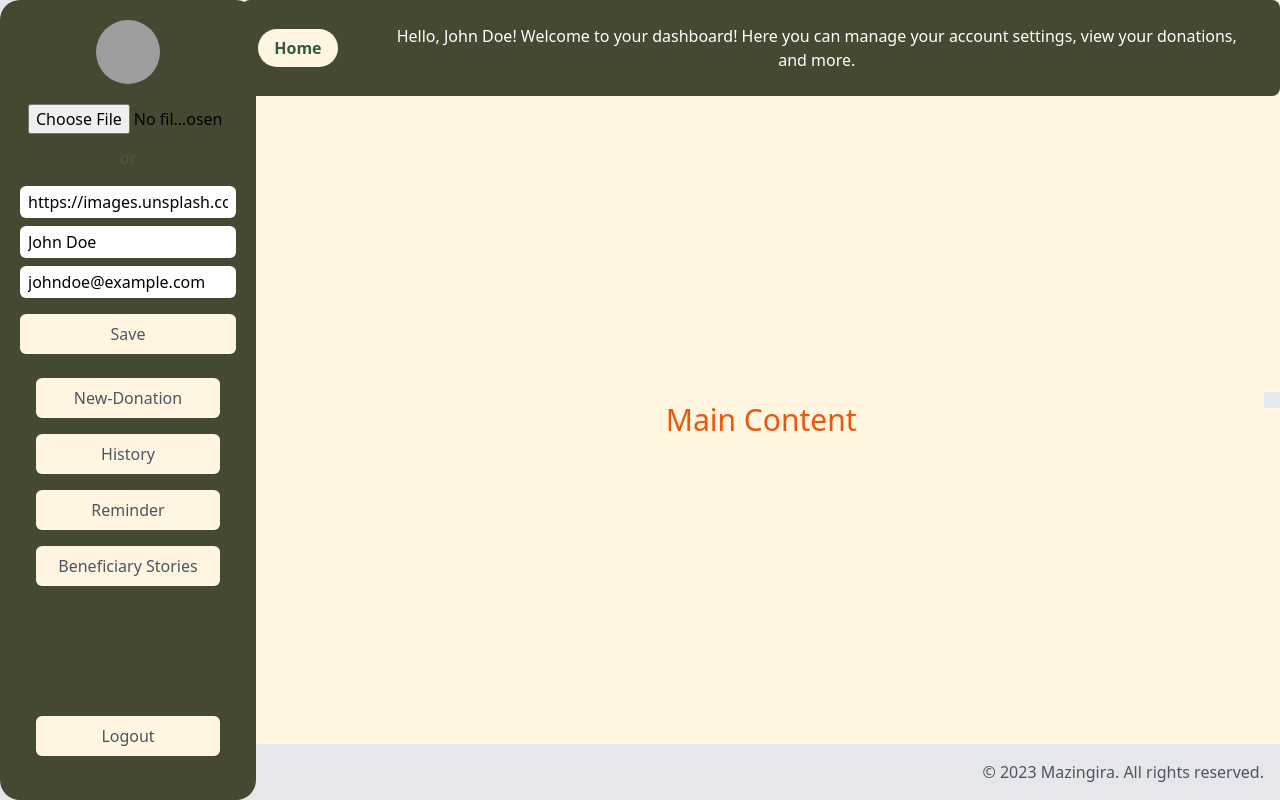
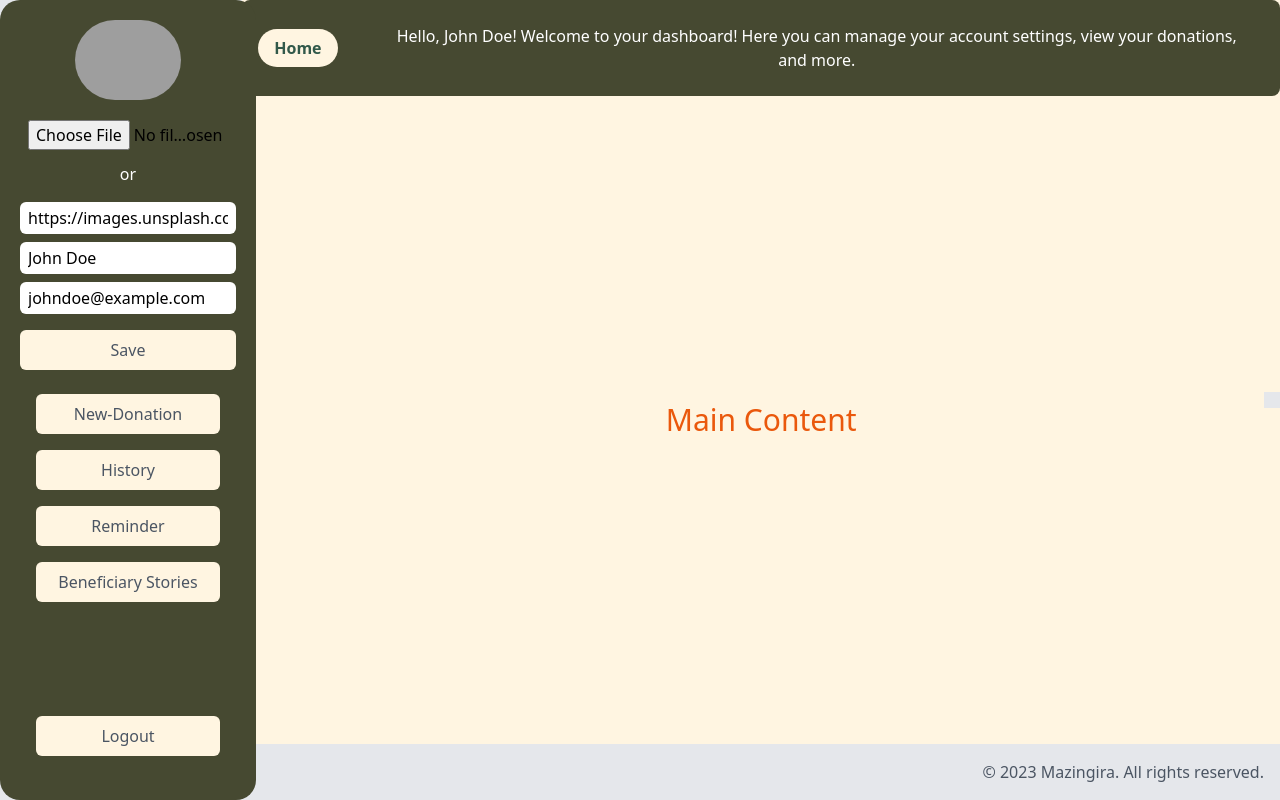
Before and after one commit to BrunoKiptoo/Mazingraa, a React (Create React App) app: page /donor-dashboard in a window 1280 px wide. Both pictures are taken after a click on the button "Edit". Built offline with nearby package versions, Linux system fonts and the light colour scheme; grey boxes are pictures that could not be loaded.

Commit message:
added navbar

```diff
--- a/src/components/Donor/Dashboard.js
+++ b/src/components/Donor/Dashboard.js
@@ -54,7 +54,7 @@ function Dashboard() {
   <img
     src="https://images.unsplash.com/photo-1529665253569-6d01c0eaf7b6?ixlib=rb-4.0.3&ixid=MnwxMjA3fDB8MHxzZWFyY2h8NHx8cHJvZmlsZXxlbnwwfHwwfHw%3D&w=1000&q=80"
     alt="Profile Picture"
-    className="w-16 h-16 rounded-full"
+    className="w-30 h-20 rounded-full"
   />
 </div>
 
@@ -67,7 +67,7 @@ function Dashboard() {
       onChange={(e) => handleProfilePictureChange(e)}
       className="w-full mb-2 px-2 py-1 rounded-md"
     />
-    <p className="text-gray-600 mb-4">or</p>
+    <p className="text-white mb-4">or</p>
     <input
       type="text"
       placeholder="Enter Image URL"
```
